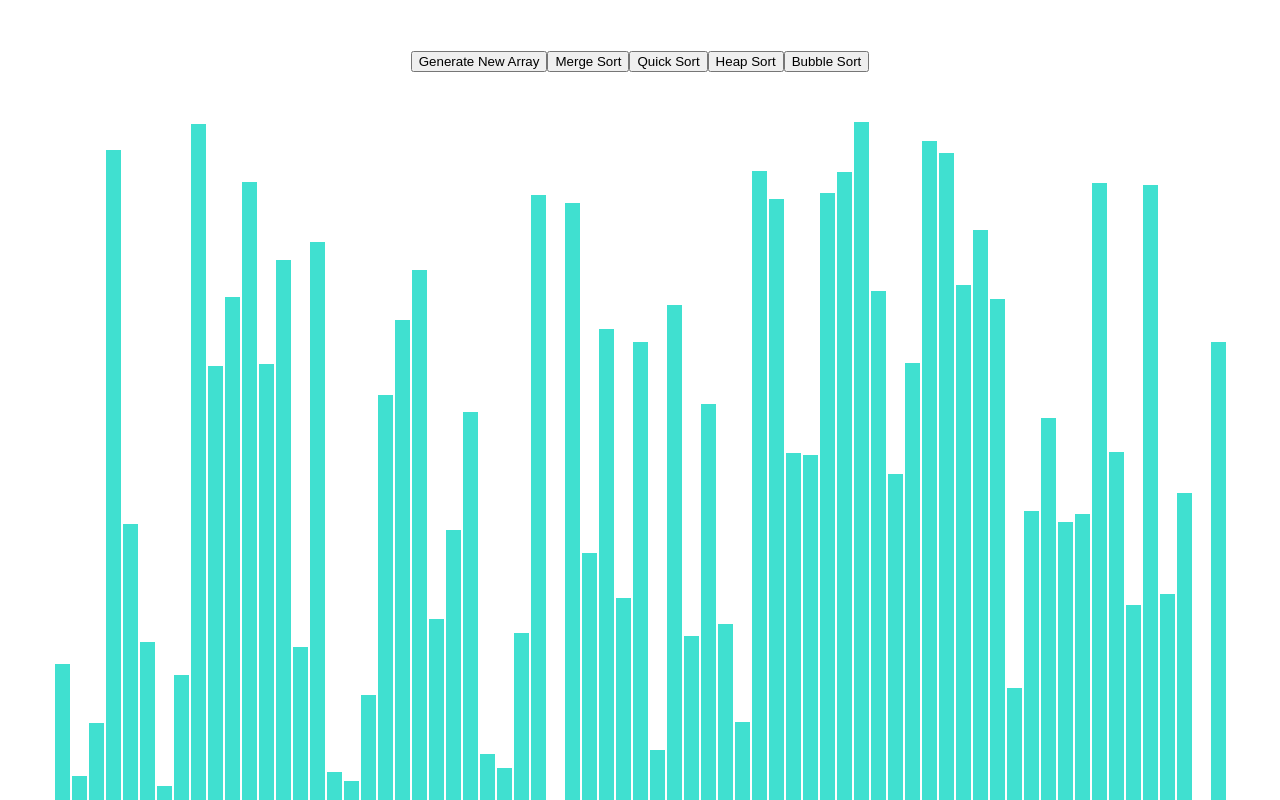
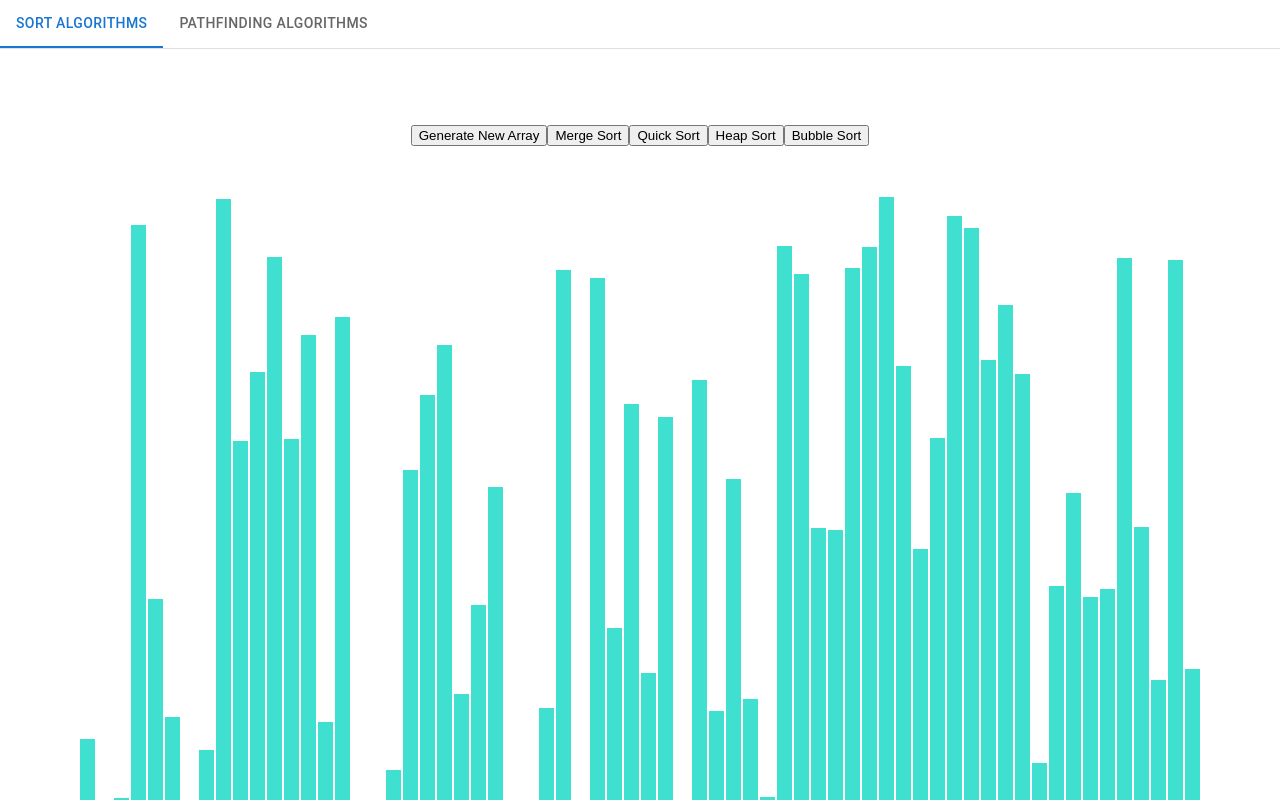
Before and after one commit to gabrieloest/algorithm-visualizer, a React (Create React App) app: page / in a window 1280 px wide. Shown: the top 800 px of the page. Built offline with nearby package versions, Linux system fonts and the light colour scheme.

Commit message:
Add tabs to access sort and pathfinding algorithms

```diff
--- a/package.json
+++ b/package.json
@@ -3,6 +3,9 @@
   "version": "0.1.0",
   "private": true,
   "dependencies": {
+    "@emotion/react": "^11.9.0",
+    "@emotion/styled": "^11.8.1",
+    "@mui/material": "^5.7.0",
     "@testing-library/jest-dom": "^5.16.4",
     "@testing-library/react": "^13.2.0",
     "@testing-library/user-event": "^13.5.0",
--- a/src/App.js
+++ b/src/App.js
@@ -1,15 +1,53 @@
-import logo from './logo.svg';
+import React, { Component, ReactNode, useState } from 'react';
 import './App.css';
 import PathfinderVisualizer from './pathfinder/visualizer/Visualizer';
 import SortVisualizer from './sort/visualizer/Visualizer';
+import Tabs from '@mui/material/Tabs';
+import Tab from '@mui/material/Tab';
+import Typography from '@mui/material/Typography';
+import Box from '@mui/material/Box';
+import TabPanel from './TabPanel';
 
-function App() {
-  return (
-    <div className="App">
-      <SortVisualizer></SortVisualizer>
-    </div>
-  );
 
+export default class App extends Component {
+  constructor() {
+    super();
+    this.state = {
+      children: ReactNode,
+      index: 0,
+      value: 0
+    };
+  }
+
+  a11yProps(index) {
+    return {
+      id: `simple-tab-${index}`,
+      'aria-controls': `simple-tabpanel-${index}`,
+    };
+  }
+
+  handleChange = (event, newValue) => {
+    this.setState({ value: newValue });
+  };
+
+  render() {
+
+    return (
+      <div className="App">
+        <Box sx={{ borderBottom: 1, borderColor: 'divider' }}>
+          <Tabs value={this.state.value} onChange={this.handleChange} aria-label="basic tabs example">
+            <Tab label="Sort Algorithms" {...this.a11yProps(0)} />
+            <Tab label="Pathfinding Algorithms" {...this.a11yProps(1)} />
+          </Tabs>
+        </Box>
+        <TabPanel value={this.state.value} index={0}>
+          <SortVisualizer></SortVisualizer>
+        </TabPanel>
+        <TabPanel value={this.state.value} index={1}>
+          <PathfinderVisualizer></PathfinderVisualizer>
+        </TabPanel>
+      </div>
+    );
+
+  }
 }
-
-export default App;
--- /dev/null
+++ b/src/TabPanel.jsx
@@ -0,0 +1,28 @@
+import React, { Component } from 'react';
+
+import Typography from '@mui/material/Typography';
+import Box from '@mui/material/Box';
+
+export default class TabPanel extends Component {
+
+    render() {
+        const {
+            children, value, index, ...other
+        } = this.props;
+        return (
+            <div
+                role="tabpanel"
+                hidden={value !== index}
+                id={`simple-tabpanel-${index}`}
+                aria-labelledby={`simple-tab-${index}`}
+                {...other}
+            >
+                {value === index && (
+                    <Box sx={{ p: 3 }}>
+                        <Typography>{children}</Typography>
+                    </Box>
+                )}
+            </div>
+        );
+    }
+}
```
Also changed, not shown: 1 other file (tests, documents, lock files or other folders).
